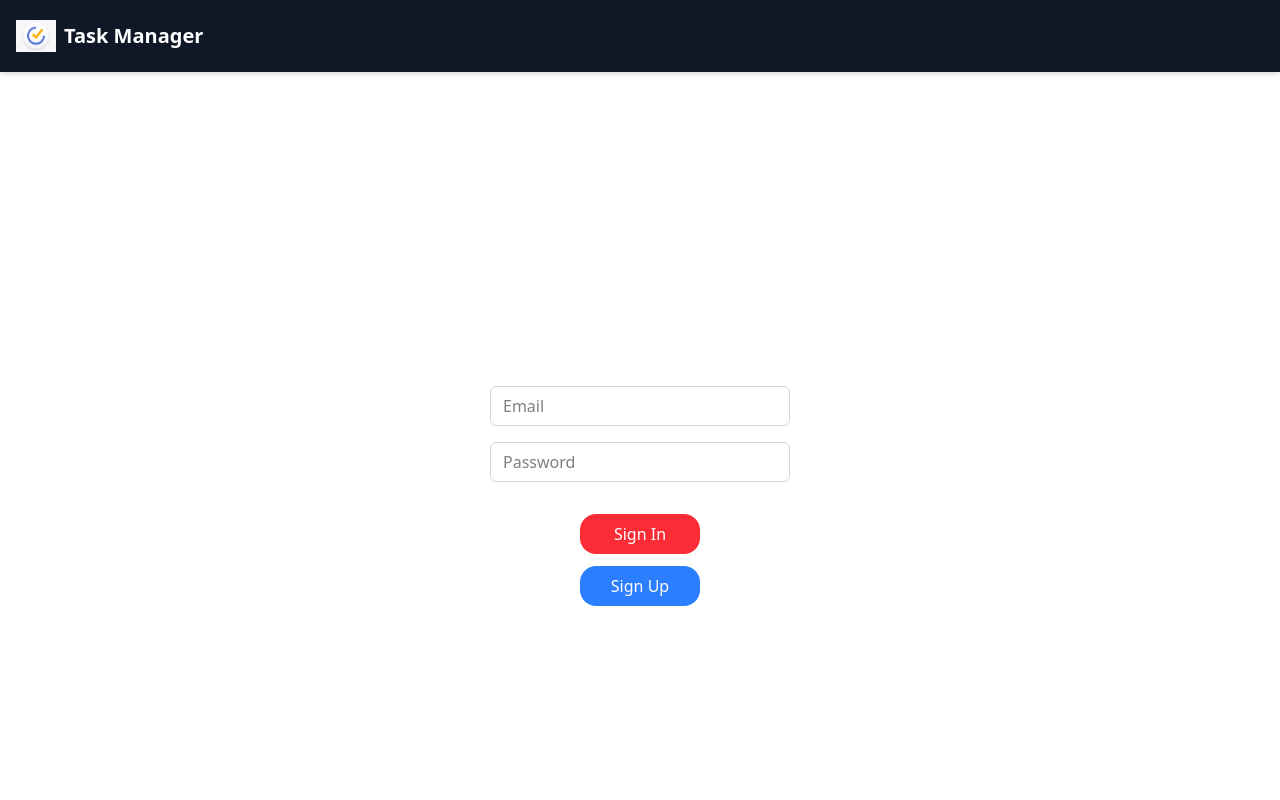
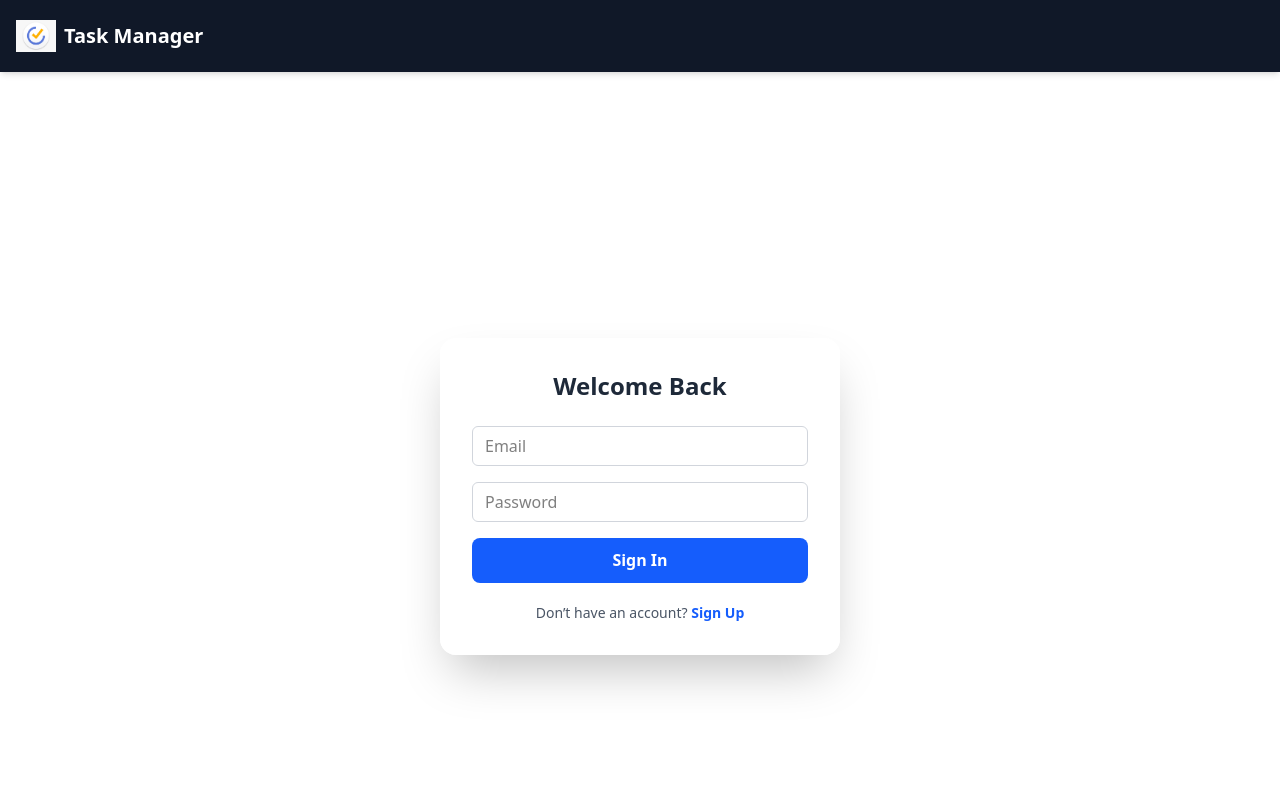
Before and after one commit to zumra2002/Task-Management-Project-Frontend, a React (Vite) app: page / in a window 1280 px wide. Shown: the top 800 px of the page. Built offline with nearby package versions, Linux system fonts and the light colour scheme.

Commit message:
update login page

```diff
--- a/src/pages/Login.jsx
+++ b/src/pages/Login.jsx
@@ -20,29 +20,32 @@ function Login() {
       .then((res) => {
         toast.success('Login successful');
         const token = res.data.token;
-        const decoded = jwtDecode(token);
+        jwtDecode(token); // decoded if needed
         localStorage.setItem('token', token);
         navigate('/list');
       })
       .catch((err) => {
-        toast.error(err.response.data);
+        toast.error(err.response?.data || 'Login failed');
       });
   };
 
-  // Redirect to the Register Page when user clicks "Sign Up"
+  // Redirect to the Register Page
   const handleSignUp = () => {
     navigate('/register');
   };
 
   return (
-    <form onSubmit={handleOnSubmit}>
-      <div className="w-full h-screen flex items-center justify-center bg-picture">
-        <div className="w-[400px] h-[350px] flex items-center justify-center flex-col relative backdrop-blur-2xl rounded-2xl p-6">
+    <div className="w-full h-screen flex items-center justify-center bg-picture">
+      <div className="w-[400px] bg-white/80 backdrop-blur-xl shadow-2xl rounded-2xl p-8">
+        <h2 className="text-2xl font-bold text-center text-gray-800 mb-6">
+          Welcome Back
+        </h2>
 
+        <form onSubmit={handleOnSubmit} className="flex flex-col space-y-4">
           <input
             type="email"
             placeholder="Email"
-            className="w-[300px] h-[40px] pl-3 mb-4 rounded-md border border-gray-300 focus:outline-none focus:ring-2 focus:ring-blue-400"
+            className="w-full h-[40px] px-3 rounded-md border border-gray-300 focus:outline-none focus:ring-2 focus:ring-blue-500"
             value={email}
             onChange={(e) => setEmail(e.target.value)}
           />
@@ -50,7 +53,7 @@ function Login() {
           <input
             type="password"
             placeholder="Password"
-            className="w-[300px] h-[40px] pl-3 mb-4 rounded-md border border-gray-300 focus:outline-none focus:ring-2 focus:ring-blue-400"
+            className="w-full h-[40px] px-3 rounded-md border border-gray-300 focus:outline-none focus:ring-2 focus:ring-blue-500"
             value={password}
             onChange={(e) => setPassword(e.target.value)}
           />
@@ -58,22 +61,23 @@ function Login() {
           {/* Sign In Button */}
           <button
             type="submit"
-            className="w-[120px] h-[40px] bg-red-500 mt-4 rounded-2xl cursor-pointer text-white font-medium hover:bg-red-600"
+            className="w-full h-[45px] bg-blue-600 text-white rounded-lg font-semibold hover:bg-blue-700 transition-all duration-300"
           >
             Sign In
           </button>
+        </form>
 
-          {/* Sign Up Button */}
-          <button
-            type="button"
+        <p className="text-sm text-gray-600 text-center mt-5">
+          Don’t have an account?{' '}
+          <span
             onClick={handleSignUp}
-            className="w-[120px] h-[40px] bg-blue-500 mt-3 rounded-2xl cursor-pointer text-white font-medium hover:bg-blue-600"
+            className="text-blue-600 font-semibold cursor-pointer hover:underline"
           >
             Sign Up
-          </button>
-        </div>
+          </span>
+        </p>
       </div>
-    </form>
+    </div>
   );
 }
 
```
